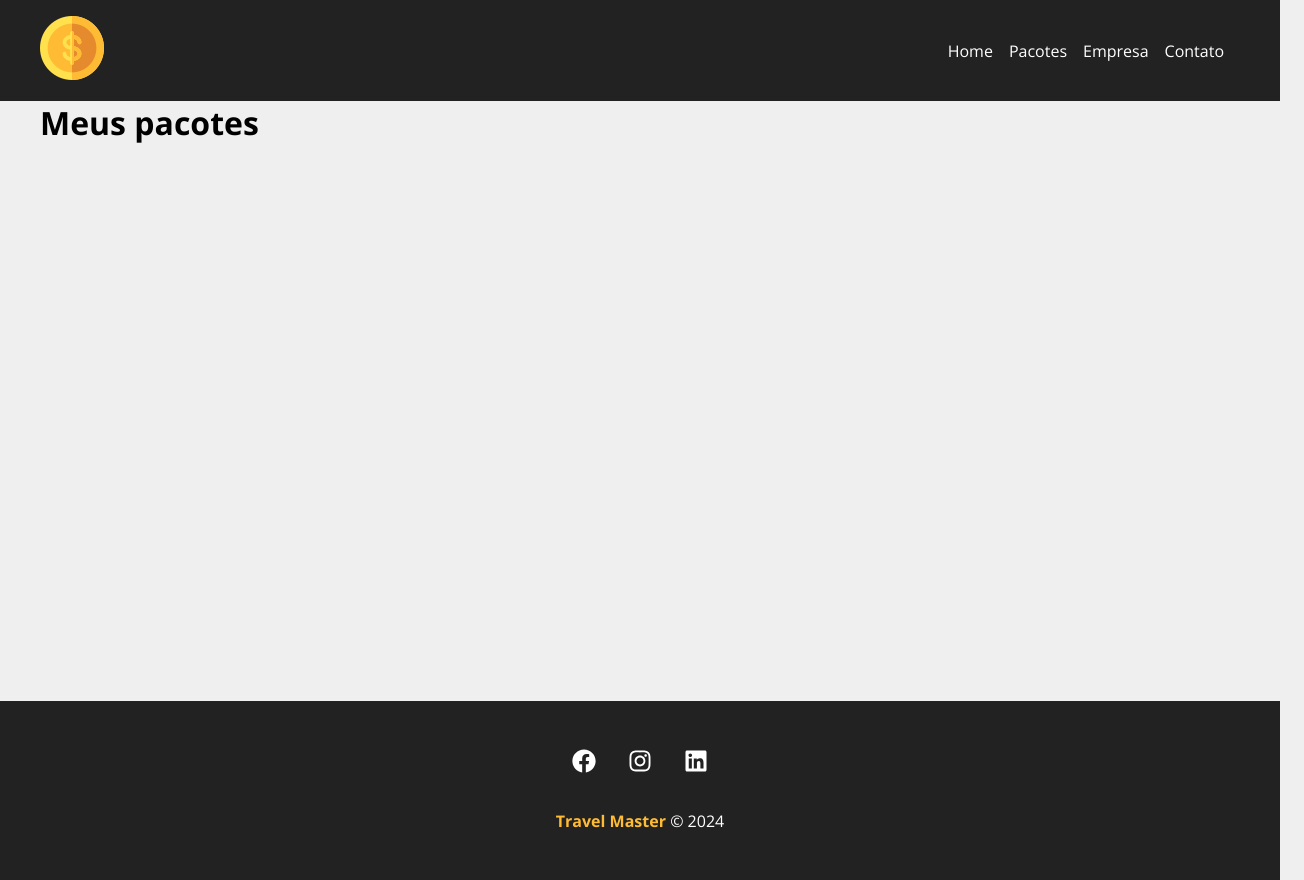
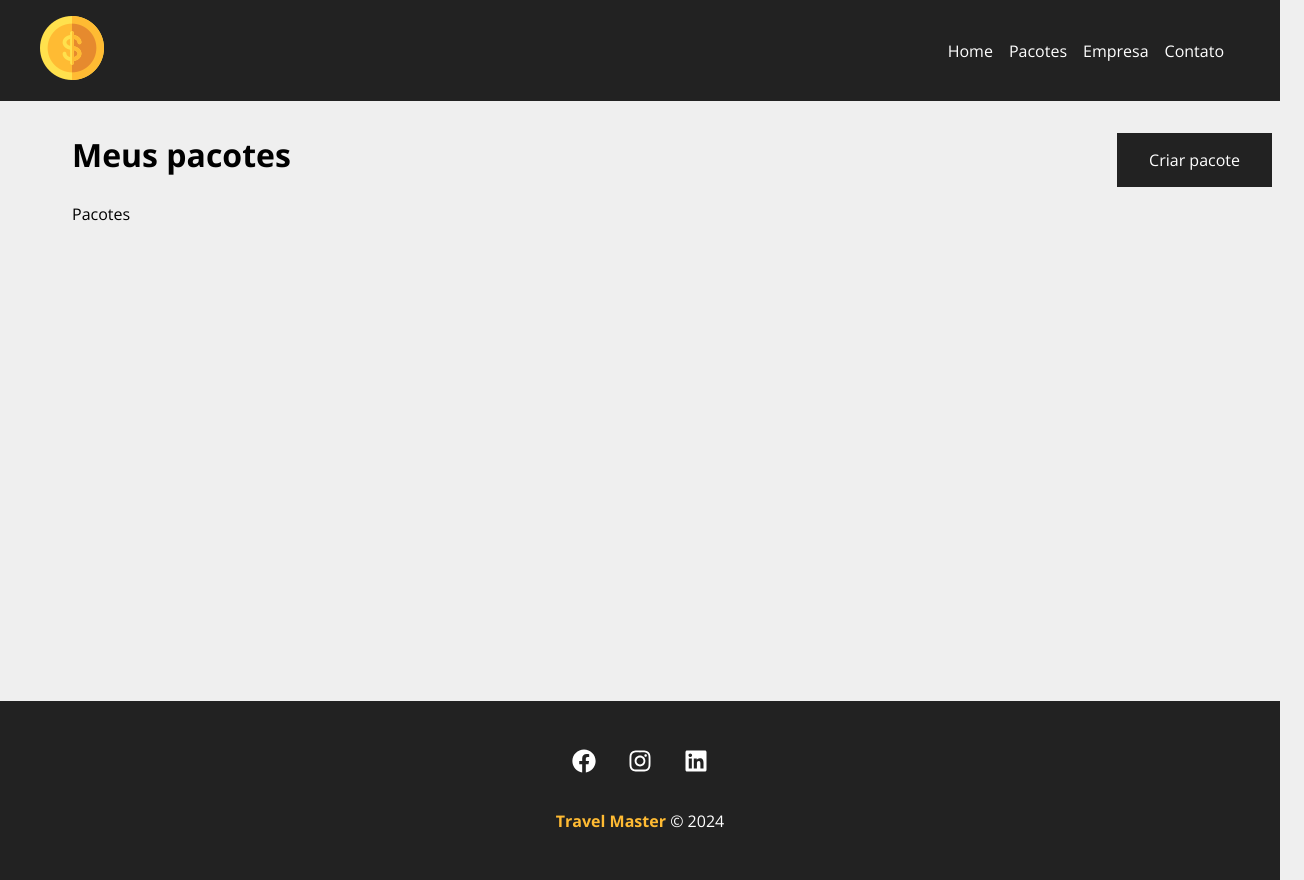
Before and after one commit to FellipeCastro/travel-master, a React (Vite) app: page /packages in a window 1280 px wide. Shown: the whole page, 1304 px wide, since content can reach past the window. Built offline with nearby package versions, Linux system fonts and the light colour scheme.

Commit message:
Criando dashboard

```diff
--- a/src/components/pages/NewPackage.jsx
+++ b/src/components/pages/NewPackage.jsx
@@ -18,7 +18,7 @@ function NewPackage() {
         })
         .then((resp) => resp.json())
         .then(() => {
-            navigate('/packages', { state: { message: 'Pacote criado com sucesso!' } })
+            navigate("/packages", { state: { message: "Pacote criado com sucesso!" } })
         })
         .catch((err) => console.error(err))
     }
--- a/src/components/pages/Packages.jsx
+++ b/src/components/pages/Packages.jsx
@@ -1,6 +1,10 @@
 import { useLocation } from "react-router-dom"
 
 import Message from "../layout/Message"
+import Container from "../layout/Container"
+import LinkButton from "../layout/LinkButton"
+
+import styles from "./Packages.module.css"
 
 function Packages() {
     const location = useLocation()
@@ -10,9 +14,16 @@ function Packages() {
     }
 
     return (
-        <div>
+        <div className={styles.project_container}>
             {message && <Message msg={message} type="success" />}
-            <h1>Meus pacotes</h1>
+            <div className={styles.title_container}>
+                <h1>Meus pacotes</h1>
+                <LinkButton to="/newpackage" text="Criar pacote" />
+            </div>
+
+            <Container custtomClass="start">
+                <p>Pacotes</p>
+            </Container>
         </div>
     )
 }
--- /dev/null
+++ b/src/components/pages/Packages.module.css
@@ -0,0 +1,9 @@
+.project_container {
+    padding: 2em;
+}
+
+.title_container {
+    display: flex;
+    justify-content: space-between;
+    margin-bottom: 1em;
+}
```
